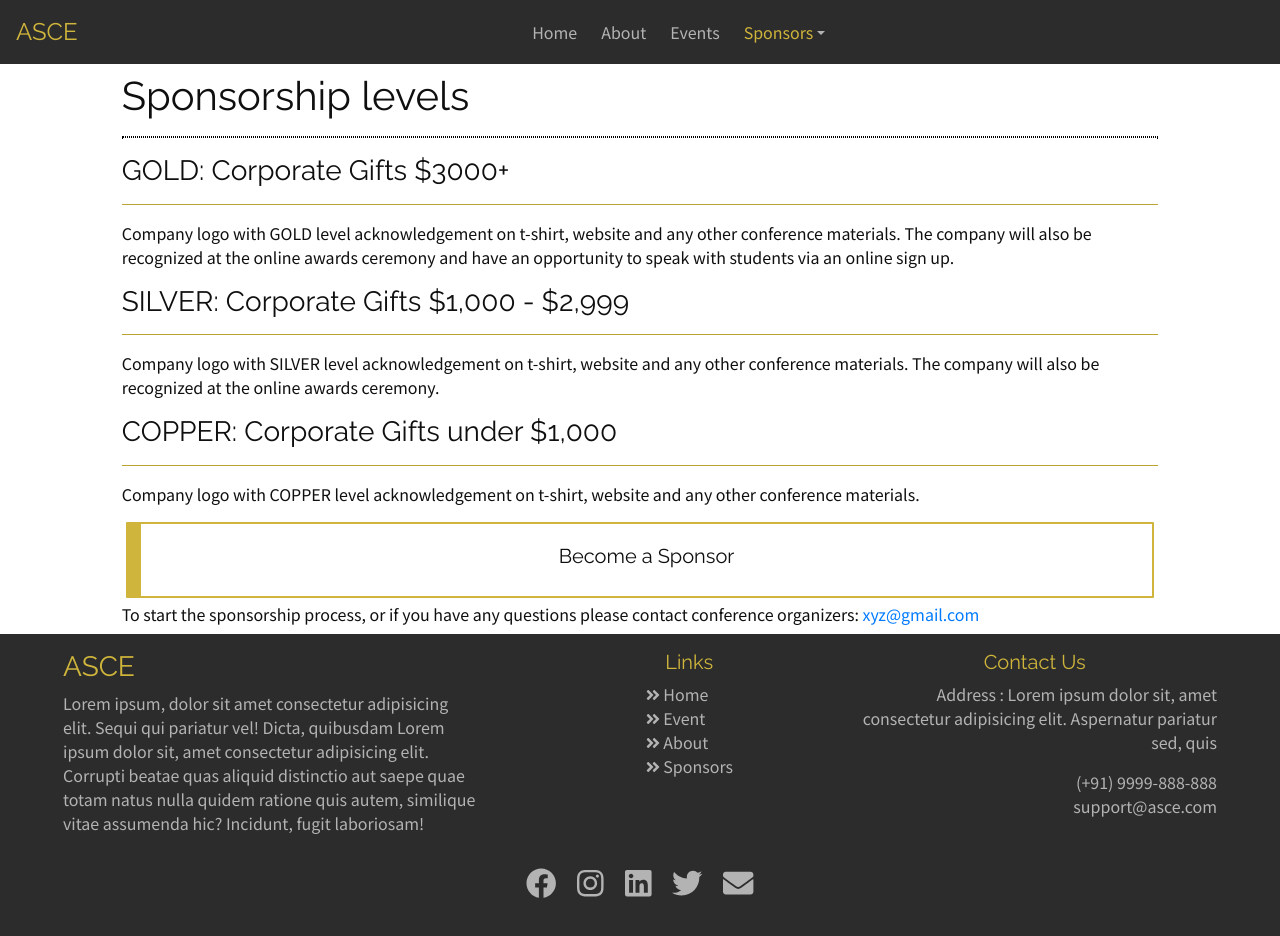
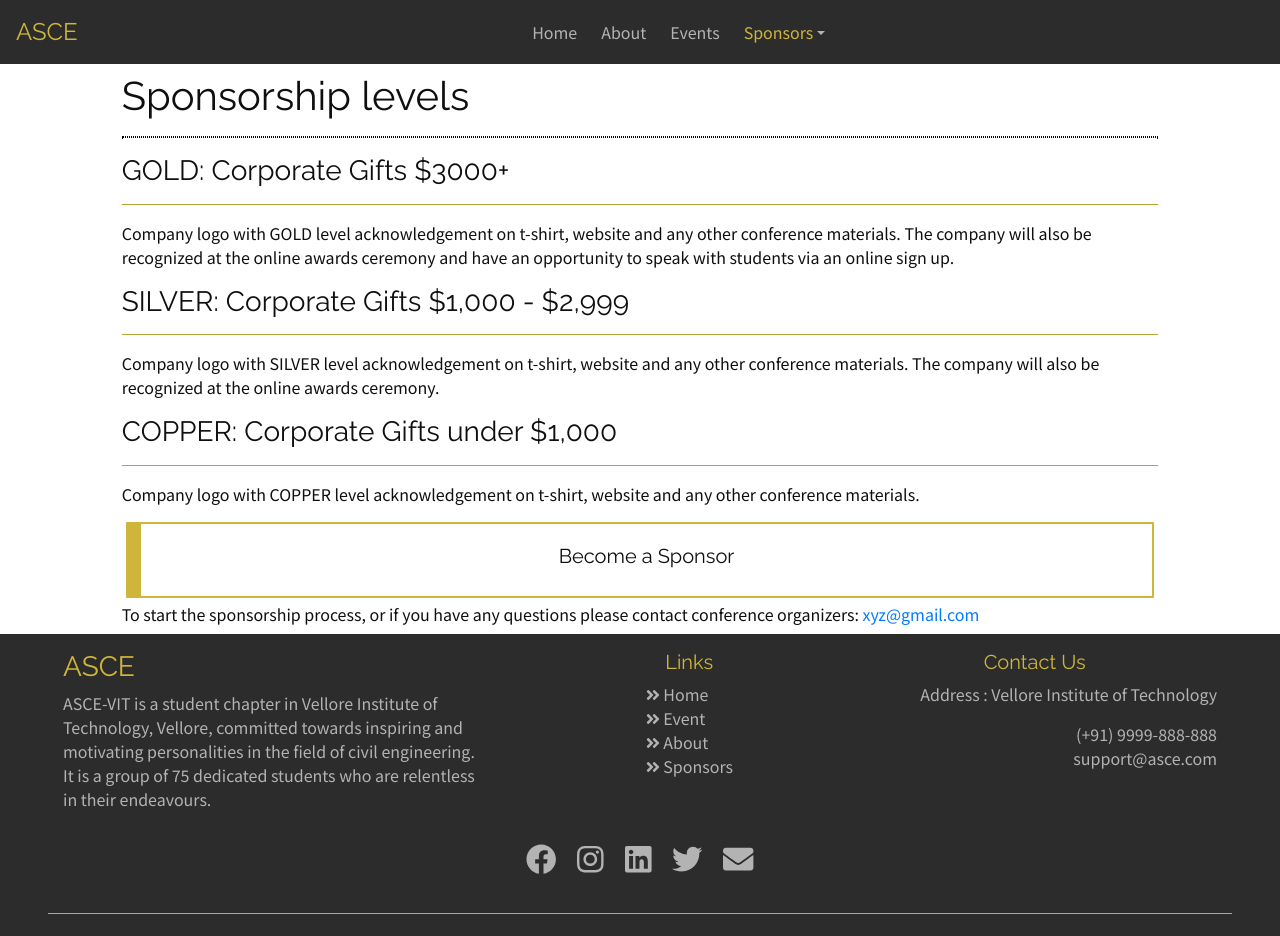
Before and after one commit to RaghavAgarwal0704/ASCE-site, a React (Create React App) app in the folder client/: page /sponsors/become in a window 1280 px wide. Shown: the top 936 px of the page. Built offline with nearby package versions, Linux system fonts and the light colour scheme.

Commit message:
Update footer.component.js

```diff
--- a/client/src/components/footer.component.js
+++ b/client/src/components/footer.component.js
@@ -37,13 +37,10 @@ export default function FooterComponent() {
                     <div className='col-lg-5 col-12 about-company'>
                         <h3>ASCE</h3>
                         <p className='pr-0 pr-lg-5'>
-                            Lorem ipsum, dolor sit amet consectetur adipisicing
-                            elit. Sequi qui pariatur vel! Dicta, quibusdam Lorem
-                            ipsum dolor sit, amet consectetur adipisicing elit.
-                            Corrupti beatae quas aliquid distinctio aut saepe
-                            quae totam natus nulla quidem ratione quis autem,
-                            similique vitae assumenda hic? Incidunt, fugit
-                            laboriosam!
+                            ASCE-VIT is a student chapter in Vellore Institute of Technology, Vellore,
+                            committed towards inspiring and motivating personalities in the field of civil engineering.
+                            It is a group of 75 dedicated students who are relentless in their endeavours.
+
                         </p>
                     </div>
                     <div className='col-lg-3 col-12 links text-align-center'>
@@ -119,9 +116,7 @@ export default function FooterComponent() {
                             navbar
                             className='justify-content-lg-center'>
                             <p>
-                                Address : Lorem ipsum dolor sit, amet
-                                consectetur adipisicing elit. Aspernatur
-                                pariatur sed, quis
+                                Address : Vellore Institute of Technology
                             </p>
                             <p style={{ textAlign: "end" }}>
                                 <p className='mb-0'>(+91) 9999-888-888</p>
```
